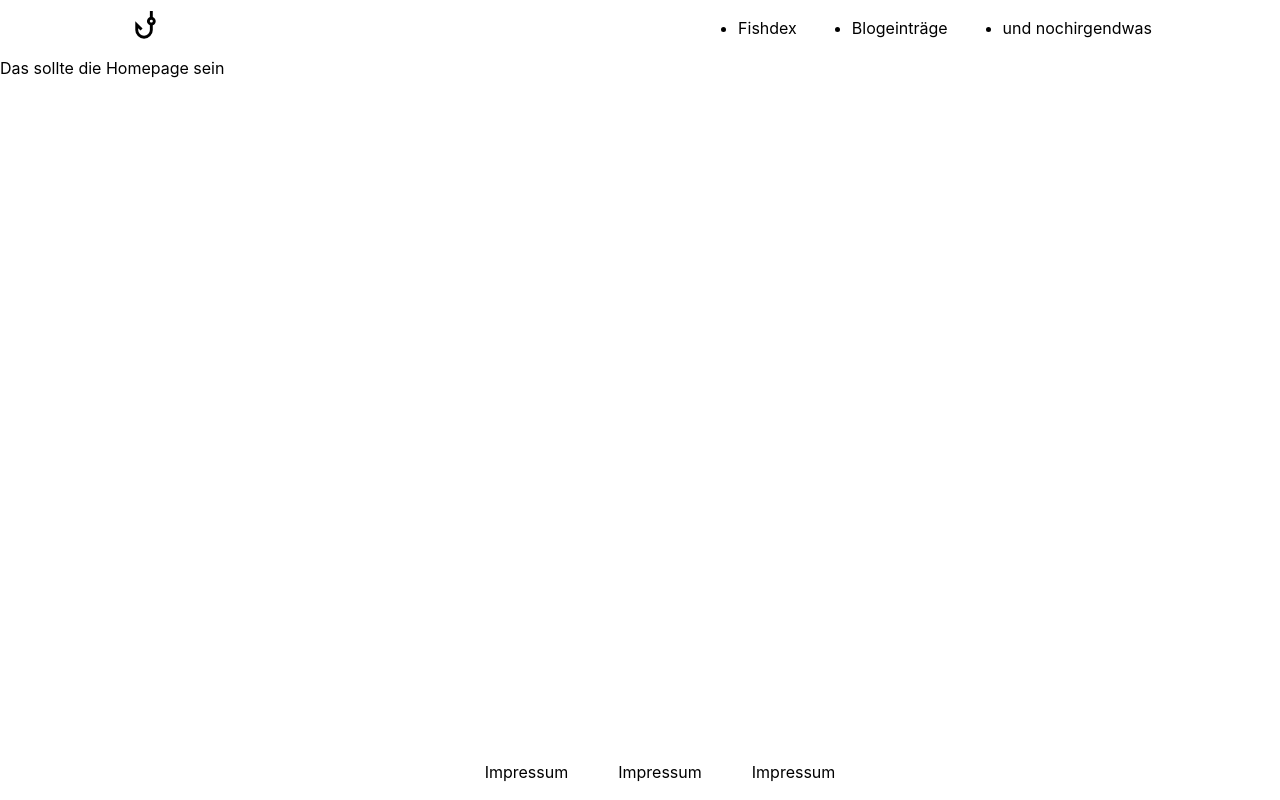
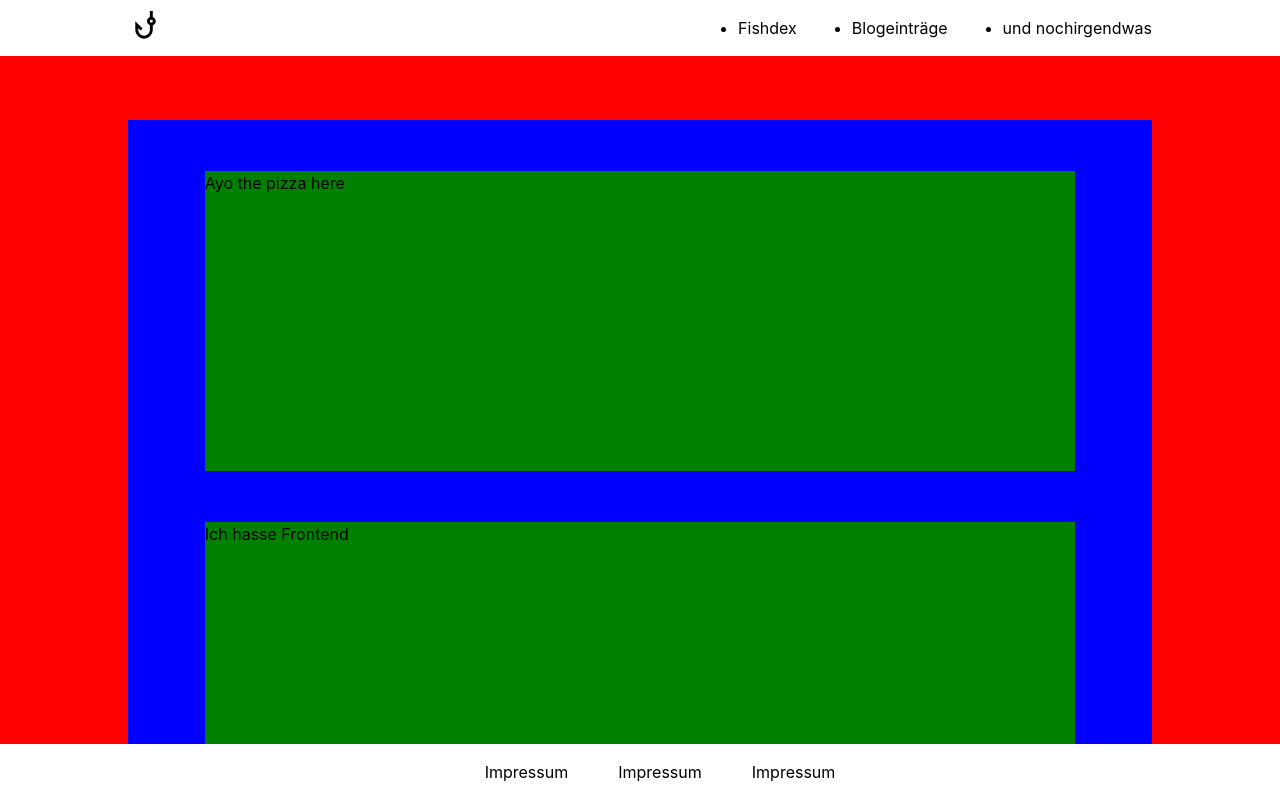
Before and after one commit to HonKLam/fishdex, a React (Vite) app in the folder fd-frontend/: page / in a window 1280 px wide. Built offline with nearby package versions, Linux system fonts and the light colour scheme.

Commit message:
Start Homepage

```diff
--- a/fd-frontend/src/Components/General/Footer.jsx
+++ b/fd-frontend/src/Components/General/Footer.jsx
@@ -1,6 +1,6 @@
 export default function Footer() {
   return (
-        <div className="footer">
+    <footer className="footer">
       <div className="container">
         <div className="row">
           <ul>
@@ -16,6 +16,6 @@ export default function Footer() {
           </ul>
         </div>
       </div>
-        </div>
+    </footer>
   )
 }
--- a/fd-frontend/src/Components/Homepage.jsx
+++ /dev/null
@@ -1,7 +0,0 @@
-export default function Homepage() {
-  return (
-    <main>
-      <div>Das sollte die Homepage sein</div>
-    </main>
-  )
-}
--- /dev/null
+++ b/fd-frontend/src/Components/Homepage/Homepage.jsx
@@ -0,0 +1,14 @@
+import styles from '../../css/Homepage.module.css'
+import ProfileHeader from './ProfileHeader'
+import RecentPosts from './RecentPosts'
+
+export default function Homepage() {
+  return (
+    <main className={styles.main_container}>
+      <div className={styles.inner_container}>
+        <ProfileHeader />
+        <RecentPosts />
+      </div>
+    </main>
+  )
+}
--- /dev/null
+++ b/fd-frontend/src/Components/Homepage/ProfileHeader.jsx
@@ -0,0 +1,9 @@
+import styles from '../../css/ProfileHeader.module.css'
+
+export default function ProfileHeader() {
+  return (
+    <div className={styles.main_container}>
+      <div>Ayo the pizza here</div>
+    </div>
+  )
+}
--- /dev/null
+++ b/fd-frontend/src/Components/Homepage/RecentPosts.jsx
@@ -0,0 +1,9 @@
+import styles from '../../css/RecentPosts.module.css'
+
+export default function RecentPosts() {
+  return (
+    <div className={styles.main_container}>
+      <div>Ich hasse Frontend</div>
+    </div>
+  )
+}
--- /dev/null
+++ b/fd-frontend/src/css/Homepage.module.css
@@ -0,0 +1,20 @@
+.main_container {
+  overflow-y: scroll;
+  overflow-x: hidden;
+
+  display: flex;
+  flex-grow: 1;
+  background-color: red;
+  justify-content: center;
+}
+
+.inner_container {
+  display: flex;
+  align-items: center;
+  flex-direction: column;
+  background-color: blue;
+  height: 1000px;
+  width: 80%;
+  margin-top: 5%;
+  margin-bottom: 5%;
+}
--- /dev/null
+++ b/fd-frontend/src/css/ProfileHeader.module.css
@@ -0,0 +1,7 @@
+.main_container {
+  display: flex;
+  margin-top: 5%;
+  width: 85%;
+  height: 300px;
+  background-color: green;
+}
--- /dev/null
+++ b/fd-frontend/src/css/RecentPosts.module.css
@@ -0,0 +1,7 @@
+.main_container {
+  display: flex;
+  margin-top: 5%;
+  width: 85%;
+  height: 300px;
+  background-color: green;
+}
--- a/fd-frontend/src/css/footer.css
+++ b/fd-frontend/src/css/footer.css
@@ -1,10 +1,8 @@
 .footer {
   display: flex;
+  height: 56px;
   justify-content: center;
-    .container {
-        position: absolute;
-        bottom: 0;
-    }
+
   ul {
     list-style: none;
     justify-content: center;
--- a/fd-frontend/src/css/styles.css
+++ b/fd-frontend/src/css/styles.css
@@ -1,22 +1,22 @@
-@import "header.css";
-@import "varibles.css";
-@import "footer.css";
-@import "fishdex-overview.css";
-@import "add-fish-form.css";
-
-
-
+@import 'header.css';
+@import 'varibles.css';
+@import 'footer.css';
+@import 'fishdex-overview.css';
+@import 'add-fish-form.css';
 
 body {
   margin: 0;
   padding: 0;
   color: var(--text-color);
+  height: 100vh;
 }
+
 .container {
   max-width: 1024px;
   padding: 0 5%;
-    margin: auto    ;
+  margin: auto;
 }
+
 .section {
   padding-top: 30px;
 }
--- a/fd-frontend/src/index.css
+++ b/fd-frontend/src/index.css
@@ -3,3 +3,9 @@
   line-height: 1.5;
   font-weight: 400;
 }
+
+#root {
+  display: flex;
+  flex-direction: column;
+  height: 100vh;
+}
--- a/fd-frontend/src/main.jsx
+++ b/fd-frontend/src/main.jsx
@@ -9,7 +9,7 @@ import ErrorPage from './Components/General/ErrorPage.jsx'
 import App from './Components/General/App.jsx'
 import Fishdex from './Components/Fishdex.jsx'
 import FishForm from './Components/FishForm.jsx'
-import Homepage from './Components/Homepage.jsx'
+import Homepage from './Components/Homepage/Homepage.jsx'
 
 const queryClient = new QueryClient()
 
```
Lines whose indentation alone changed are shown as unchanged.
